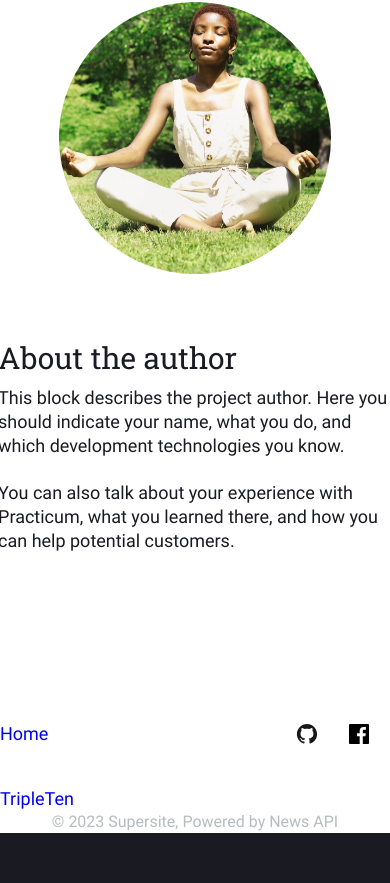
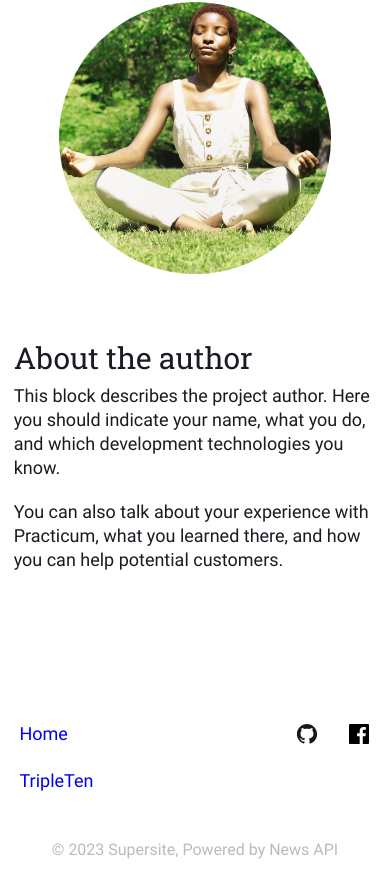
Before and after one commit to irmo12/news-explorer-frontend, a React (Create React App) app in the folder news-explorer/: page / in a window 390 px wide. Shown: the part 2417-3300 px from the top of the page. Before the commit the page ends 3250 px from the top, so only its background shows below. Built offline with nearby package versions, Linux system fonts and the light colour scheme.

Commit message:
about+footer fixes

```diff
--- a/news-explorer/src/components/About/About.css
+++ b/news-explorer/src/components/About/About.css
@@ -10,7 +10,7 @@
 .about__content {
   display: flex;
   flex-flow: column nowrap;
-  margin: 12.6vh 0 0 5.5vh;
+  margin: 12.6vh 5% 0 5.5vh;
   width: 100%;
 }
 
@@ -85,12 +85,20 @@
   }
 }
 
-@media screen and (max-width: 480px) {
+@media screen and (max-width: 580px) {
   .about {
     flex-flow: column nowrap;
     align-items: center;
-    margin: 0 5%;
+    margin: 0 16px;
     min-height: 752px;
+  }
+
+  .about__title {
+    margin: 0 4%;
+  }
+
+  .about__description {
+    margin: 0 4%;
   }
 
   .about__image {
--- a/news-explorer/src/components/Footer/Footer.css
+++ b/news-explorer/src/components/Footer/Footer.css
@@ -56,13 +56,14 @@
 
   .footer-link-container {
     justify-content: space-between;
-    margin: 0 5%;
+    margin: 0 0 12% 0%;
   }
 
   .footer-links {
     display: flex;
     flex-flow: column nowrap;
-    margin-right: 5%;
+    gap: 23px;
+    margin-left: 5%;
   }
 
   .footer-links__icons {
@@ -71,6 +72,6 @@
   }
 
   .footer-signature {
-    margin: 0;
+    margin: 0 0 22px 0;
   }
 }
--- a/news-explorer/src/components/NewsCardList/NewsCardList.css
+++ b/news-explorer/src/components/NewsCardList/NewsCardList.css
@@ -24,7 +24,6 @@
   flex-wrap: wrap;
   overflow: hidden;
   max-height: 600px;
-  transition: max-height 0.3s ease;
 }
 
 .news-card-list__grid_show-more {
@@ -120,7 +119,6 @@
 
   .news-card-list__grid_show-more {
     overflow: visible;
-    max-height: none;
   }
 
   .news-card-list__button {
```
